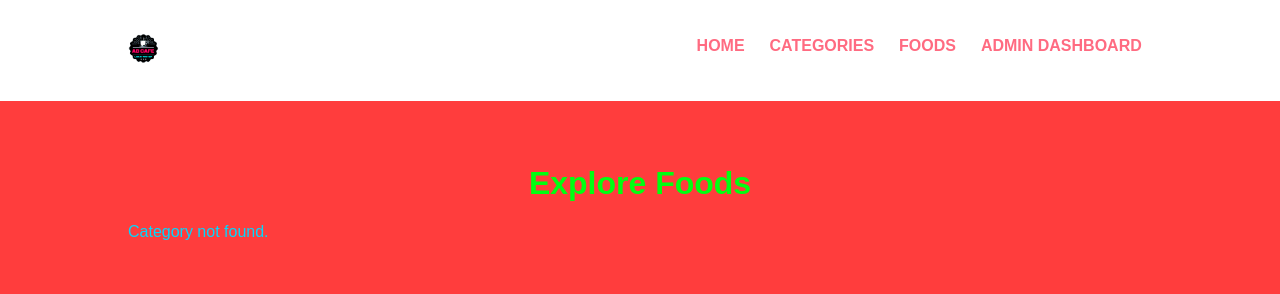
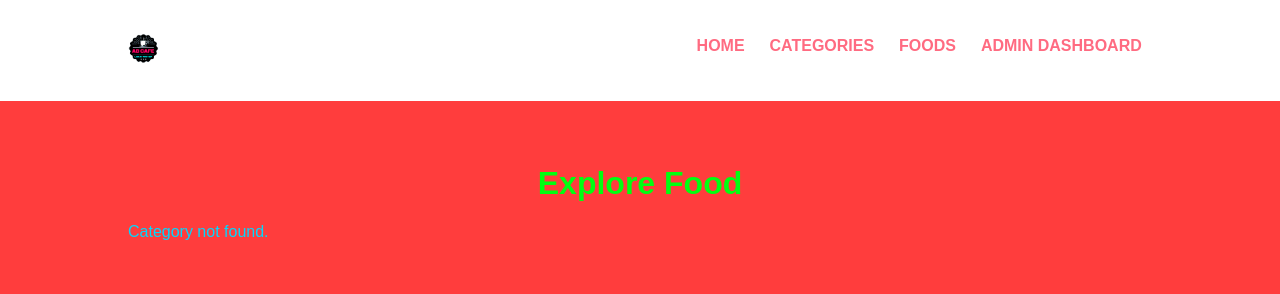
Before and after one commit to Fencersid/Cafe, a PHP site: page /cafe-project/categories.php in a window 1280 px wide. Shown: the top 294 px of the page. Run offline with PHP 8.4, Linux system fonts and the light colour scheme; data that the repository does not hold is empty; some libraries are stand-ins or nearby versions.

Commit message:
update in categories

```diff
--- a/categories.php
+++ b/categories.php
@@ -5,7 +5,7 @@
     <!-- CAtegories Section Starts Here -->
     <section class="categories">
         <div class="container">
-            <h2 class="text-center">Explore Foods</h2>
+            <h2 class="text-center">Explore Food</h2>
 
             <?php
 
```
